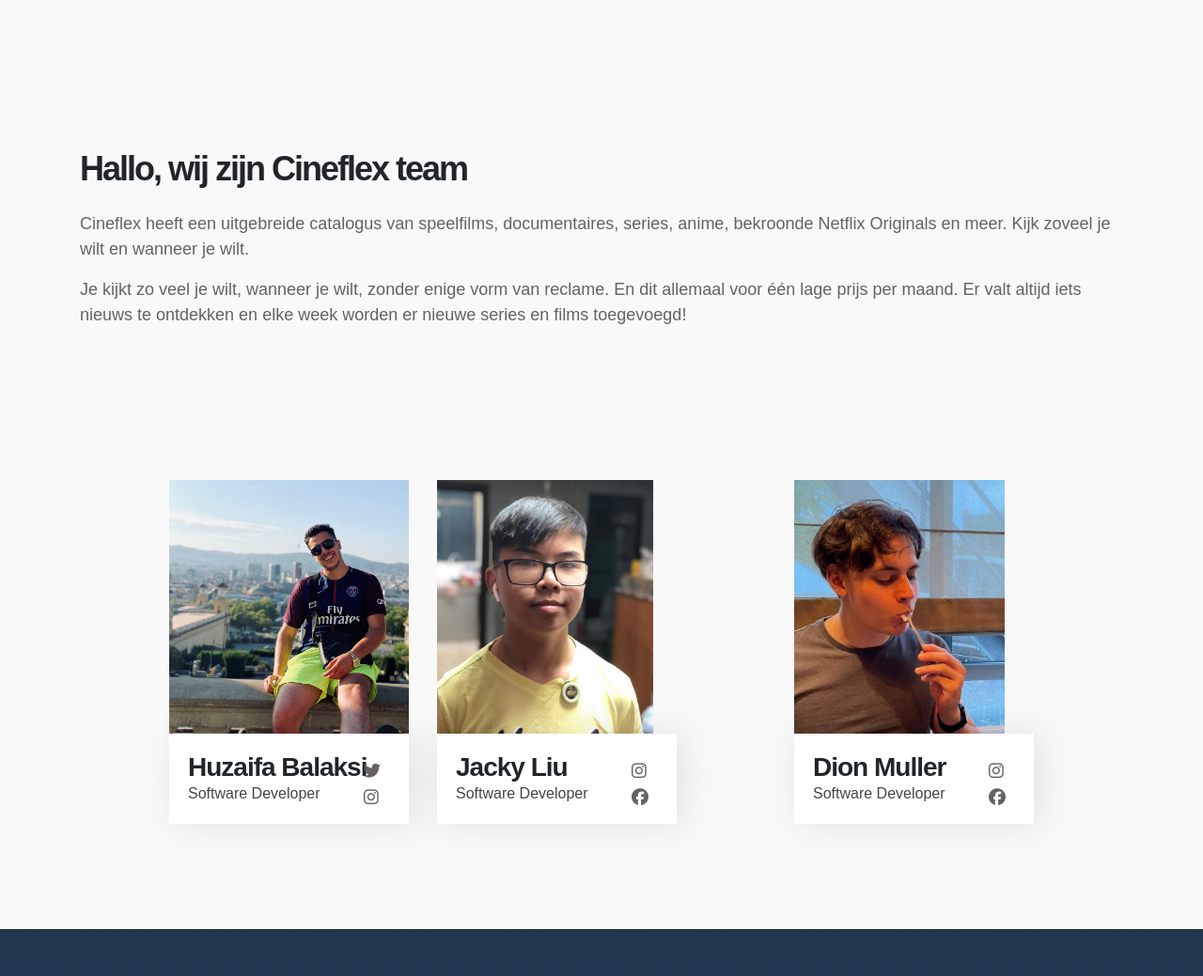
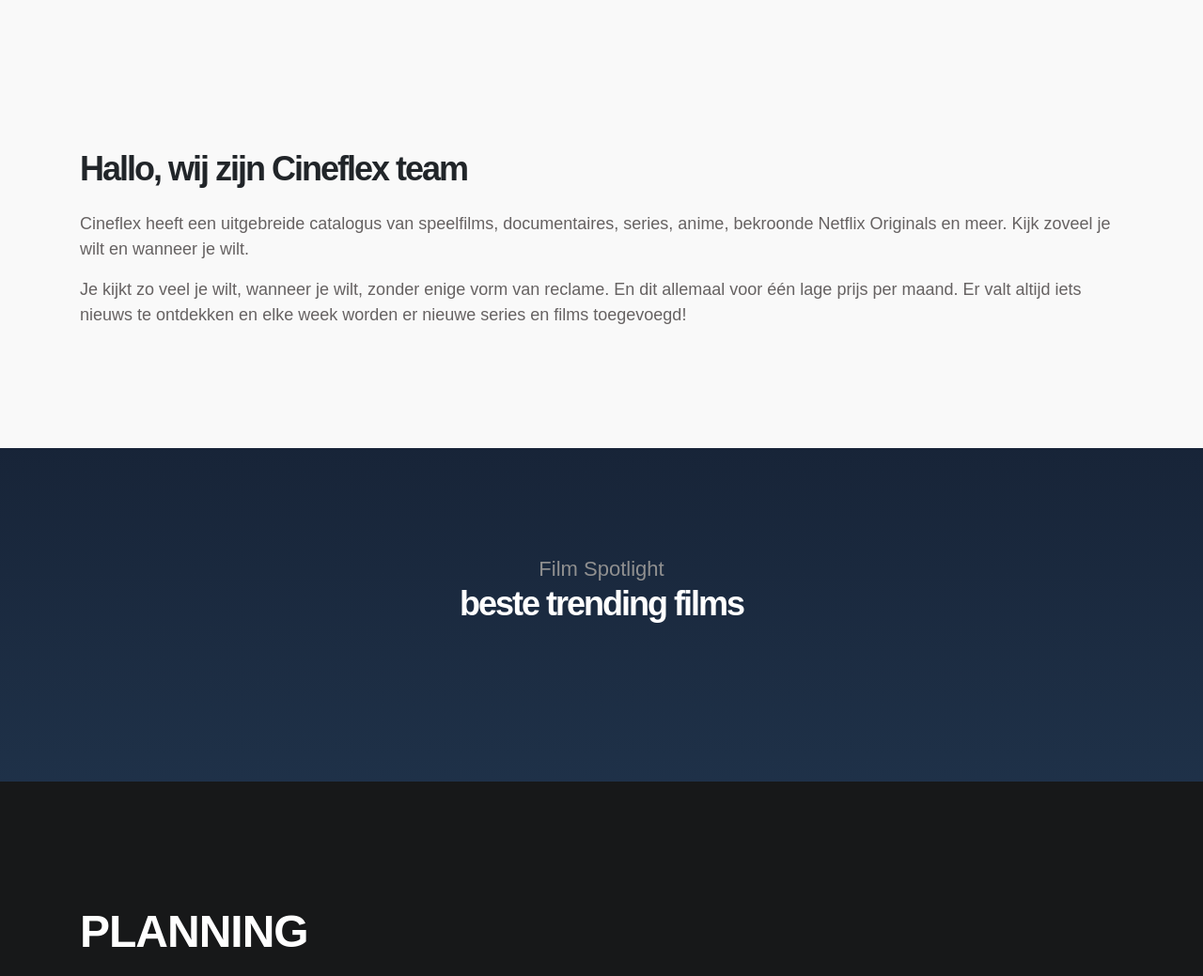
Before and after one commit to jyliuuu/cineflex-cinema, a PHP site: page /index.php in a window 1280 px wide. Shown: the part 1294-2333 px from the top of the page at 94% size. Run offline with PHP 8.4, Linux system fonts and the light colour scheme; data that the repository does not hold is empty; some libraries are stand-ins or nearby versions.

Commit message:
Cineflex PR release.build-v1.0

```diff
--- a/include/home.inc.php
+++ b/include/home.inc.php
@@ -122,60 +122,6 @@ if (isset($_SESSION['melding'])) {
                     van reclame. En dit allemaal voor één lage prijs per maand. Er valt altijd iets nieuws te
                     ontdekken
                     en elke week worden er nieuwe series en films toegevoegd!</p>
-
-            </div>
-            <div class="empty">
-                <br>
-            </div>
-            <div class="ml-lg-auto col-lg-3 col-md-6 col-12" data-aos="fade-up" data-aos-delay="700">
-                <div class="team-thumb">
-                    <img src="images/team/team-image.jpg" class="img-fluid" alt="Trainer" style="max-height: 270px">
-
-                    <div class="team-info d-flex flex-column">
-
-                        <h3>Huzaifa Balaksi</h3>
-                        <span>Software Developer</span>
-
-                        <ul class="social-icon mt-3">
-                            <li><a href="https://www.instagram.com" class="fa fa-twitter"></a></li>
-                            <li><a href="https://www.instagram.com" class="fa fa-instagram"></a></li>
-                        </ul>
-                    </div>
-                </div>
-            </div>
-            <div class="mr-lg-auto mt-5 mt-lg-0 mt-md-0 col-lg-3 col-md-6 col-12" data-aos="fade-up"
-                 data-aos-delay="800">
-                <div class="team-thumb">
-                    <img src="images/team/jacky.jpg" class="img-fluid" alt="Trainer" style="max-height: 270px">
-
-                    <div class="team-info d-flex flex-column">
-
-                        <h3>Jacky Liu</h3>
-                        <span>Software Developer</span>
-
-                        <ul class="social-icon mt-3">
-                            <li><a href="#" class="fa fa-instagram"></a></li>
-                            <li><a href="#" class="fa fa-facebook"></a></li>
-                        </ul>
-                    </div>
-                </div>
-            </div>
-            <div class="mr-lg-auto mt-5 mt-lg-0 mt-md-0 col-lg-3 col-md-6 col-12" data-aos="fade-up"
-                 data-aos-delay="800">
-                <div class="team-thumb">
-                    <img src="images/team/dion.jpg" class="img-fluid" alt="Trainer" style="max-height: 270px">
-
-                    <div class="team-info d-flex flex-column">
-
-                        <h3>Dion Muller</h3>
-                        <span>Software Developer</span>
-
-                        <ul class="social-icon mt-3">
-                            <li><a href="#" class="fa fa-instagram"></a></li>
-                            <li><a href="#" class="fa fa-facebook"></a></li>
-                        </ul>
-                    </div>
-                </div>
             </div>
         </div>
     </div>
```
Also changed, not shown: images/team/dion.jpg (deleted), images/team/jacky.jpg (deleted), images/team/team-image.JPG (deleted).
